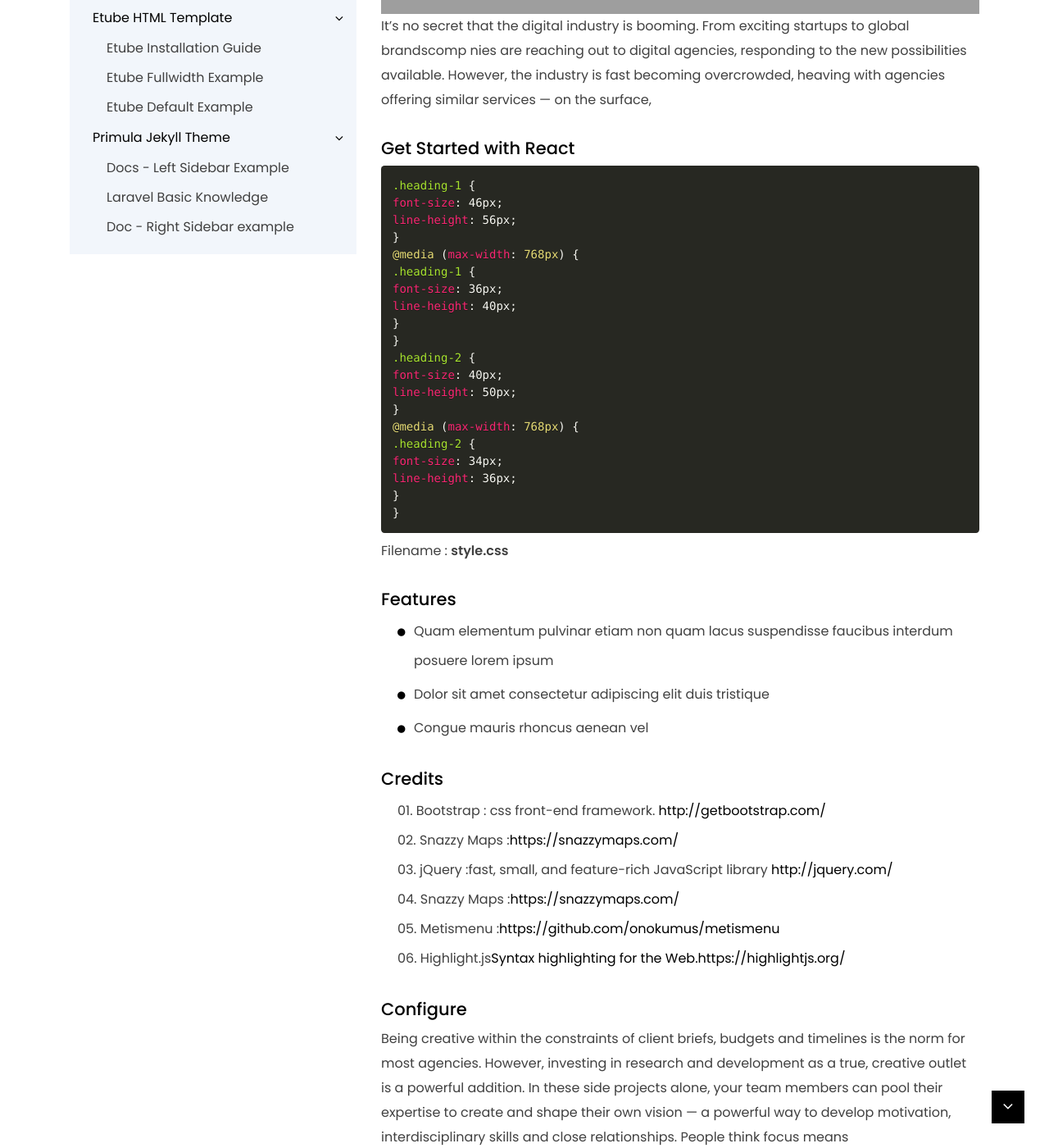
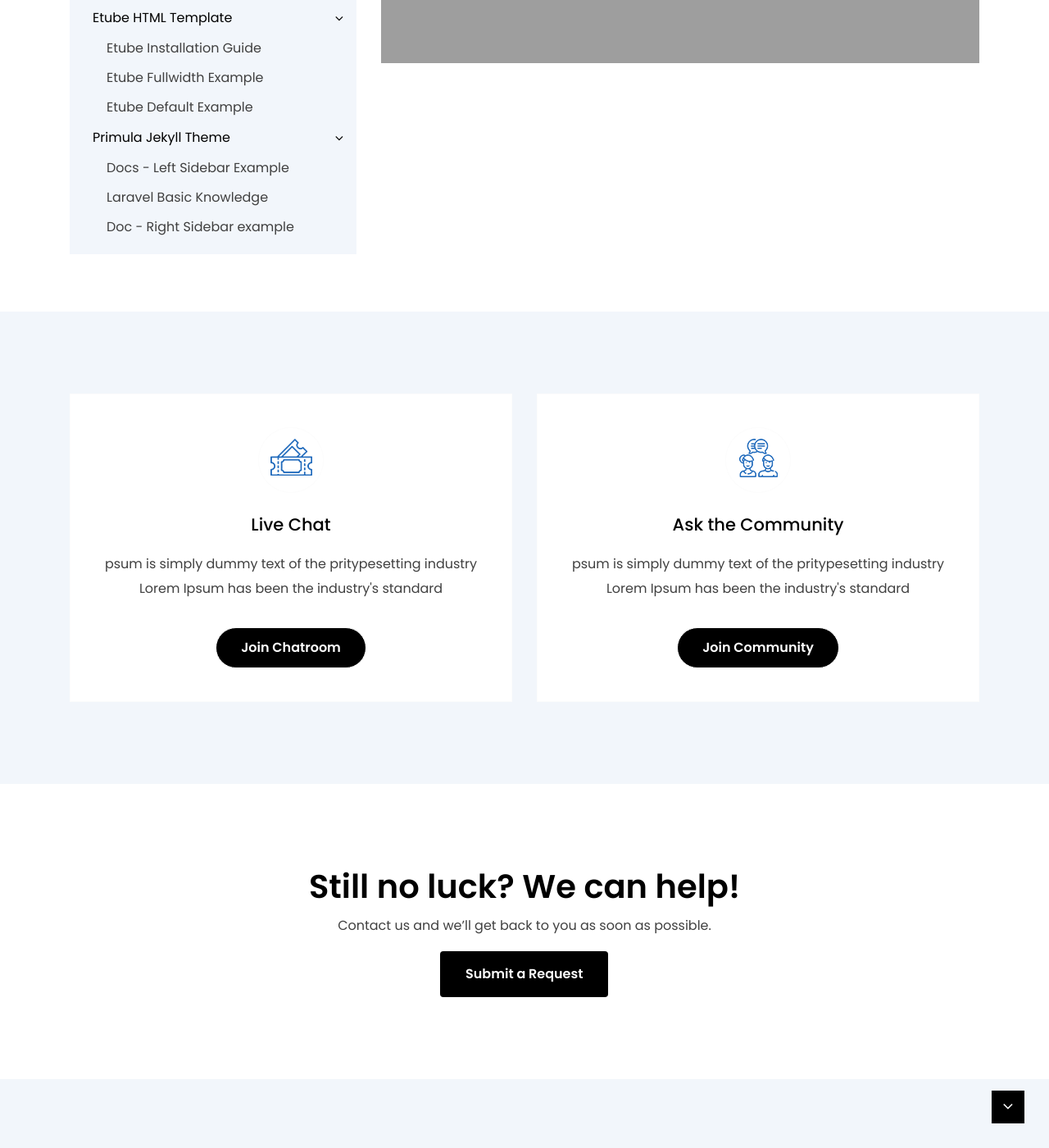
Before and after one commit to trazzos/upaded, a Jekyll site: the page built from _docs/up_unidad1.md, in a window 1280 px wide and 1400 px high, scrolled down 1166 px. Shown: the whole window at 82% size. Built offline with Jekyll 4.4.1, drawn with Linux system fonts in a browser that asks for light colours; grey boxes are pictures that could not be loaded.

Commit message:
Update from Forestry.io jrosales9@gmail.com updated _docs/up_unidad1.md

```diff
--- a/_docs/up_unidad1.md
+++ b/_docs/up_unidad1.md
@@ -8,6 +8,8 @@ category_name: Doxy Jekyll Theme
 category_slug: doxy-jekyll-theme
 
 ---
+<br/>
+
 <b>Competencia Genérica: </b> Mencionar la competencia genérica
 
 <b>Competencia Específica: </b> Mencionar la competencia específica
@@ -19,47 +21,3 @@ category_slug: doxy-jekyll-theme
 <br/>
 
 <div style="width: 100%;"><div style="position: relative; padding-bottom: 56.25%; padding-top: 0; height: 0;"><iframe frameborder="0" width="1200px" height="675px" style="position: absolute; top: 0; left: 0; width: 100%; height: 100%;" src="https://view.genial.ly/5d3a088665271e0fa31e6217" type="text/html" allowscriptaccess="always" allowfullscreen="true" scrolling="yes" allownetworking="all"></iframe> </div> </div>
-
-<p>It’s no secret that the digital industry is booming. From exciting startups to global brandscomp nies are reaching out to digital agencies, responding to the new possibilities available. However, the industry is fast becoming overcrowded, heaving with agencies offering similar services — on the surface, </p>
-<h4 class="heading-4">Get Started with React</h4>
-<pre>
-<code class="language-css">.heading-1 {
-font-size: 46px;
-line-height: 56px;
-}
-@media (max-width: 768px) {
-.heading-1 {
-font-size: 36px;
-line-height: 40px;
-}
-}
-.heading-2 {
-font-size: 40px;
-line-height: 50px;
-}
-@media (max-width: 768px) {
-.heading-2 {
-font-size: 34px;
-line-height: 36px;
-}
-}</code></pre>
-<p>Filename : <strong>style.css</strong></p>
-
-<h4 class="heading-4">Features  </h4>
-<ul class="unorder-list">
-<li>Quam elementum pulvinar etiam non quam lacus suspendisse faucibus interdum posuere lorem ipsum</li>
-<li>Dolor sit amet consectetur adipiscing elit duis tristique </li>
-<li>Congue mauris rhoncus aenean vel </li>
-</ul>
-<h4 class="heading-4">Credits</h4>
-<ul class="order-list">
-<li>Bootstrap : css front-end framework. <a href="#">http://getbootstrap.com/</a></li>
-<li>Snazzy Maps :<a href="#">https://snazzymaps.com/</a></li>
-<li>jQuery :fast, small, and feature-rich JavaScript library <a href="#">http://jquery.com/</a></li>
-<li>Snazzy Maps :<a href="#">https://snazzymaps.com/</a></li>
-<li>Metismenu :<a href="#">https://github.com/onokumus/metismenu</a></li>
-<li>Highlight.js<a href="#">Syntax highlighting for the Web.https://highlightjs.org/</a></li>
-</ul>
-<h4 class="heading-4">Configure</h4>
-<p>Being creative within the constraints of client briefs, budgets and timelines is the norm for most agencies. However, investing in research and development as a true, creative outlet is a powerful addition. In these side projects alone, your team members can pool their expertise to create and shape their own vision — a powerful way to develop motivation, interdisciplinary skills and close relationships. People think focus means
-</p>
```
